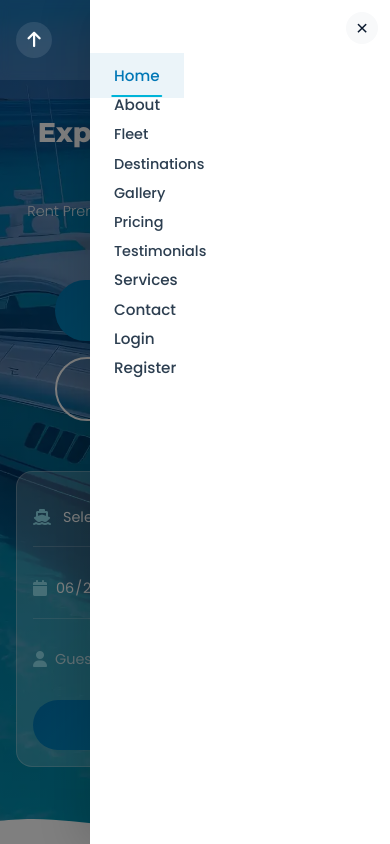
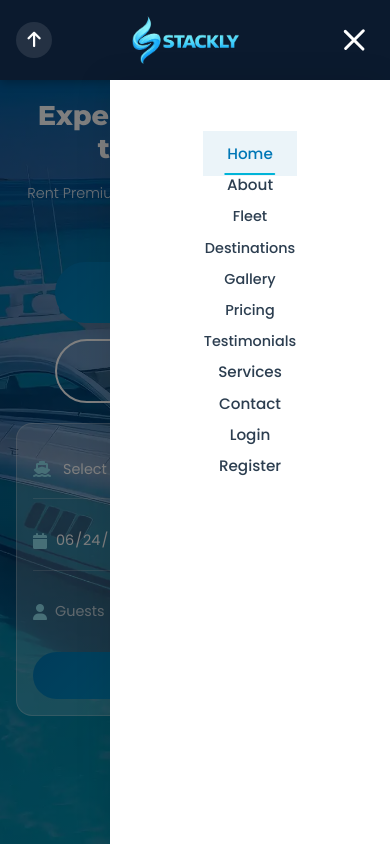
Before and after one commit to tamils241/Yacht-Boat-Rental, a plain HTML site: page index.html in a window 390 px wide. Both pictures are taken after a click on the button 354 px from the left and 40 px from the top of the page. Shown: the top 844 px of the page. Drawn offline with Linux system fonts and the light colour scheme.

Commit message:
completed

```diff
--- a/css/responsive.css
+++ b/css/responsive.css
@@ -146,21 +146,27 @@
     font-size: 0.95rem;
   }
 
-  /* Navbar */
-  #header {
-    background: rgba(255, 255, 255, 0.06);
-    backdrop-filter: blur(4px);
-    -webkit-backdrop-filter: blur(4px);
+  .hamburger {
+    display: flex;
   }
 
-  #header.scrolled {
-    background: rgba(255, 255, 255, 0.97);
+  .nav-menu {
+    position: fixed;
+    top: 80px;
+    right: -100%;
+    width: 280px;
+    height: calc(100vh - 80px);
+    background: var(--white);
+    flex-direction: column;
+    padding: 60px 0 20px;
+    transition: right 0.3s cubic-bezier(0.4, 0, 0.2, 1);
+    box-shadow: -5px 0 30px rgba(0, 0, 0, 0.1);
+    z-index: 999;
+    overflow-y: auto;
   }
 
-  .navbar {
-    display: flex;
-    align-items: center;
-    justify-content: space-between;
+  .nav-menu.open {
+    right: 0;
   }
 
   .logo {
@@ -189,13 +195,17 @@
   }
 
   #header.scrolled .mobile-back {
-    color: var(--dark);
-    background: var(--light-gray);
+    color: var(--white);
+    background: rgba(255,255,255,0.15);
   }
 
   .mobile-back:hover {
     background: var(--primary) !important;
     color: var(--white) !important;
+  }
+
+  #header.scrolled .mobile-back:hover {
+    background: var(--primary) !important;
   }
 
 
@@ -214,27 +224,6 @@
   .nav-overlay.active {
     opacity: 1;
     visibility: visible;
-  }
-
-  .nav-menu {
-    position: fixed;
-    top: 0;
-    right: -100%;
-    width: 300px;
-    height: 100vh;
-    background: var(--white);
-    flex-direction: column;
-    padding: 60px 0 24px;
-    box-shadow: -10px 0 40px rgba(0, 0, 0, 0.15);
-    transition: right 0.35s cubic-bezier(0.4, 0, 0.2, 1);
-    z-index: 999;
-    gap: 2px;
-    overflow-y: auto;
-    align-items: flex-start;
-  }
-
-  .nav-menu.open {
-    right: 0;
   }
 
   .nav-menu .nav-link {
@@ -256,30 +245,6 @@
   .nav-menu .nav-link.active {
     background: rgba(0, 119, 182, 0.08);
     color: var(--primary);
-  }
-
-  .nav-menu li:first-child a {
-    margin-right: 0;
-  }
-
-  .nav-menu li:first-child {
-    position: static;
-  }
-
-  .nav-close {
-    display: flex;
-    position: absolute;
-    top: 12px;
-    right: 12px;
-    width: 32px;
-    height: 32px;
-    font-size: 1.3rem;
-  }
-
-  .hamburger {
-    display: flex;
-    align-self: center;
-    margin-left: 4px;
   }
 
   .nav-actions .btn-outline,
@@ -363,6 +328,10 @@
   }
 
   /* Hero */
+  .hero {
+    align-items: flex-start;
+  }
+
   .hero-title {
     font-size: 2rem;
   }
@@ -379,6 +348,10 @@
   .hero-buttons .btn {
     width: 100%;
     max-width: 280px;
+  }
+
+  .hero-search {
+    margin-top: 30px;
   }
 
   .search-form {
@@ -689,7 +662,7 @@
 
   /* Page Banner */
   .page-banner {
-    padding: 120px 0 60px;
+    padding: 50px 0 60px;
     background-attachment: scroll;
   }
 
@@ -743,7 +716,11 @@
   }
 
   .hero-content {
-    padding: 100px 16px 60px;
+    padding: 20px 16px 60px;
+  }
+
+  .hero-search {
+    margin-top: 20px;
   }
 
   .about-stats {
@@ -1075,7 +1052,6 @@
   }
 
   .nav-menu {
-    padding-top: 60px;
     overflow-y: auto;
   }
 
@@ -1122,7 +1098,7 @@
   }
 
   .page-banner {
-    padding: 100px 0 50px;
+    padding: 30px 0 50px;
   }
 
   .page-banner h1 {
--- a/css/style.css
+++ b/css/style.css
@@ -38,14 +38,17 @@
 html {
   scroll-behavior: smooth;
   scroll-padding-top: 80px;
+  overflow-y: scroll;
 }
 
 body {
   font-family: var(--font-primary);
   color: var(--text);
+  padding-top: 80px;
   background: var(--white);
   overflow-x: hidden;
   line-height: 1.7;
+  -webkit-overflow-scrolling: touch;
 }
 
 a {
@@ -304,37 +307,29 @@ img {
    Header / Navbar
    ============================================ */
 #header {
-  position: fixed;
-  top: 0;
-  left: 0;
+  position: fixed !important;
+  top: 0 !important;
+  left: 0 !important;
+  right: 0 !important;
   width: 100%;
-  z-index: 1000;
-  transition: var(--transition);
-  padding: 10px 0;
+  height: 80px;
+  background: var(--dark);
+  z-index: 99999;
+  box-shadow: 0 2px 10px rgba(0, 0, 0, 0.3);
 }
 
 #header.scrolled {
-  background: rgba(255, 255, 255, 0.95);
-  backdrop-filter: blur(20px);
-  -webkit-backdrop-filter: blur(20px);
-  box-shadow: 0 5px 30px rgba(0, 0, 0, 0.1);
-  padding: 5px 0;
-}
-
-#header.scrolled .logo span,
-#header.scrolled .nav-link {
-  color: var(--dark);
+  background: var(--dark);
+  box-shadow: 0 2px 10px rgba(0, 0, 0, 0.3);
 }
 
 .navbar {
   display: flex;
   align-items: center;
   justify-content: space-between;
-  padding: 0 20px;
-  max-width: 1200px;
-  margin: 0 auto;
-  min-height: 60px;
-}
+  height: 100%;
+}
+
 
 .logo {
   display: flex;
@@ -348,9 +343,7 @@ img {
   line-height: 1;
 }
 
-#header.scrolled .logo {
-  color: var(--dark);
-}
+
 
 .logo i {
   font-size: 1.6rem;
@@ -367,15 +360,7 @@ img {
 .nav-menu {
   display: flex;
   align-items: center;
-  gap: 2px;
-  margin: 0;
-  margin-left: auto;
-  padding: 0;
-  list-style: none;
-}
-
-.nav-menu li:first-child a {
-  margin-right: 8px;
+  gap: 4px;
 }
 
 .mobile-nav-item {
@@ -391,10 +376,6 @@ img {
   transition: var(--transition);
   position: relative;
   white-space: nowrap;
-}
-
-#header.scrolled .nav-link {
-  color: var(--text);
 }
 
 .nav-link::after {
@@ -476,10 +457,6 @@ img {
   color: var(--primary);
 }
 
-#header.scrolled .dropdown-menu .nav-link {
-  color: var(--text);
-}
-
 .nav-actions {
   display: flex;
   align-items: center;
@@ -501,17 +478,6 @@ img {
   transform: translateY(-2px);
 }
 
-#header.scrolled .nav-actions .btn-outline {
-  border-color: var(--primary);
-  color: var(--white);
-  background: var(--primary);
-}
-
-#header.scrolled .nav-actions .btn-outline:hover {
-  background: var(--dark-blue);
-  color: var(--white);
-}
-
 .nav-actions .btn-primary.btn-sm {
   display: inline-flex;
 }
@@ -521,30 +487,6 @@ img {
   display: none;
 }
 
-/* Nav Close Button (mobile) */
-.nav-close {
-  display: none;
-  position: absolute;
-  top: 16px;
-  right: 16px;
-  width: 36px;
-  height: 36px;
-  align-items: center;
-  justify-content: center;
-  background: var(--light-gray);
-  border: none;
-  border-radius: 50%;
-  font-size: 1.4rem;
-  cursor: pointer;
-  color: var(--dark);
-  transition: var(--transition);
-  z-index: 10;
-}
-
-.nav-close:hover {
-  background: var(--primary);
-  color: var(--white);
-}
 
 /* Hamburger */
 .hamburger {
@@ -566,10 +508,6 @@ img {
   transition: var(--transition);
 }
 
-#header.scrolled .hamburger span {
-  background: var(--dark);
-}
-
 .hamburger.active span:nth-child(1) {
   transform: rotate(45deg) translate(5px, 6px);
 }
@@ -645,7 +583,7 @@ img {
   position: relative;
   z-index: 2;
   text-align: center;
-  padding: 120px 20px 80px;
+  padding: 50px 20px 80px;
   width: 100%;
 }
 
@@ -2165,7 +2103,7 @@ img {
    ============================================ */
 .page-banner {
   position: relative;
-  padding: 160px 0 80px;
+  padding: 90px 0 80px;
   text-align: center;
   overflow: hidden;
   background-size: cover;
--- a/index.html
+++ b/index.html
@@ -38,7 +38,6 @@
         <img src="images/gallery/logo.webp" alt="Stackly">
       </a>
       <ul class="nav-menu" id="nav-menu">
-        <li><button type="button" class="nav-close" id="nav-close" aria-label="Close menu">&times;</button></li>
         <li><a href="index.html" class="nav-link active">Home</a></li>
         <li><a href="about.html" class="nav-link">About</a></li>
         <li class="nav-dropdown">
@@ -117,7 +116,7 @@
             <i class="fas fa-user"></i>
             <input type="number" id="guests" placeholder="Guests" min="1" max="50">
           </div>
-          <a href="404.html" class="btn btn-primary">Search</a>
+          <button type="submit" class="btn btn-primary">Search</button>
         </form>
       </div>
     </div>
--- a/js/script.js
+++ b/js/script.js
@@ -33,6 +33,7 @@ document.addEventListener('DOMContentLoaded', () => {
   const header = document.getElementById('header');
   const heroSection = document.querySelector('.hero');
 
+  let ticking = false;
   function updateNavbar() {
     if (!header) return;
     if (window.scrollY > 80) {
@@ -42,7 +43,15 @@ document.addEventListener('DOMContentLoaded', () => {
     }
   }
 
-  window.addEventListener('scroll', updateNavbar);
+  window.addEventListener('scroll', () => {
+    if (!ticking) {
+      requestAnimationFrame(() => {
+        updateNavbar();
+        ticking = false;
+      });
+      ticking = true;
+    }
+  }, { passive: true });
   updateNavbar();
 
   // ==========================================
@@ -74,14 +83,8 @@ document.addEventListener('DOMContentLoaded', () => {
     document.body.style.overflow = '';
   }
 
-  const navClose = document.getElementById('nav-close');
-
   if (hamburger) {
     hamburger.addEventListener('click', toggleMenu);
-  }
-
-  if (navClose) {
-    navClose.addEventListener('click', closeMenu);
   }
 
   // Nav dropdown toggle
@@ -140,7 +143,7 @@ document.addEventListener('DOMContentLoaded', () => {
     });
   }
 
-  window.addEventListener('scroll', updateActiveLink);
+  window.addEventListener('scroll', updateActiveLink, { passive: true });
 
   // ==========================================
   // Hero Slider
@@ -340,7 +343,7 @@ document.addEventListener('DOMContentLoaded', () => {
     } else {
       scrollTopBtn.classList.remove('show');
     }
-  });
+  }, { passive: true });
 
   if (scrollTopBtn) {
     scrollTopBtn.addEventListener('click', () => {
@@ -470,7 +473,7 @@ document.addEventListener('DOMContentLoaded', () => {
           slide.style.transform = `translateY(${scrollPos * 0.3}px) scale(1.05)`;
         });
       }
-    });
+    }, { passive: true });
   }
 
   parallaxHero();
```
Also changed, not shown: about.html (+0 -1 lines), contact.html (+0 -1 lines), destinations.html (+0 -1 lines), fleet.html (+0 -1 lines), gallery.html (+0 -1 lines), pricing.html (+0 -1 lines), services.html (+0 -1 lines), testimonials.html (+0 -1 lines).
